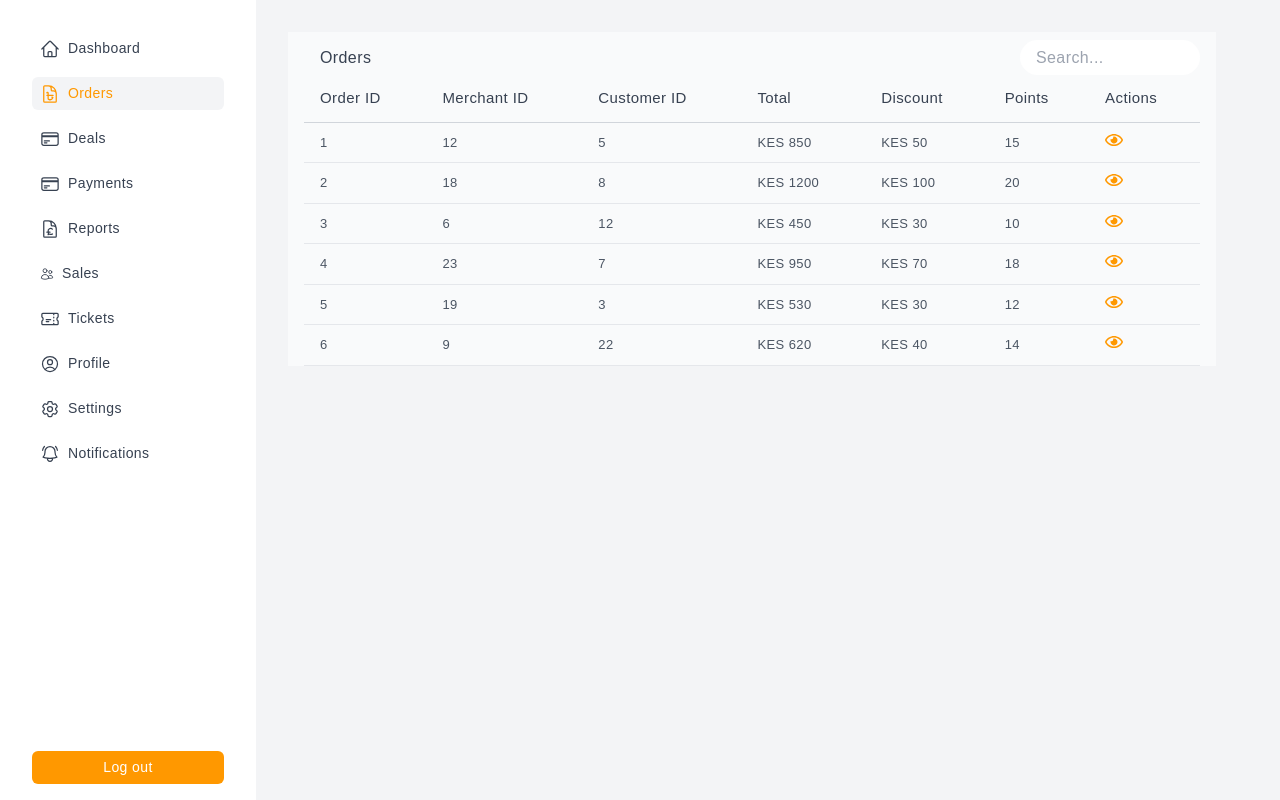
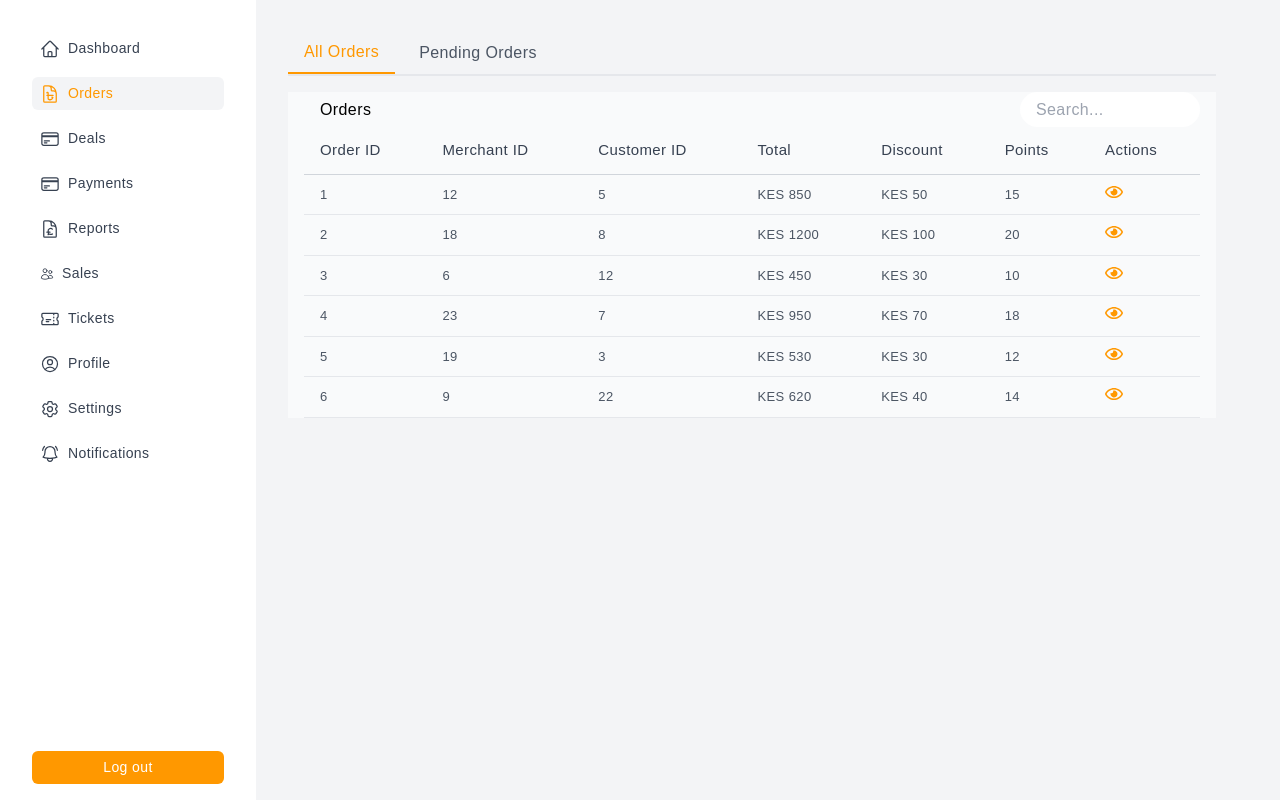
Before and after one commit to salvatoluice/flex-rewards, a React (Create React App) app: page /merchant/orders in a window 1280 px wide. Built offline with nearby package versions, Linux system fonts and the light colour scheme.

Commit message:
push to main

```diff
--- a/src/Index/Navbar.jsx
+++ b/src/Index/Navbar.jsx
@@ -12,7 +12,9 @@ const Navbar = () => {
                 <Link to='/' className='text-gray-700 font-medium text-[15px] hover:text-primary'>Features</Link>
                 <Link to='/' className='text-gray-700 font-medium text-[15px] hover:text-primary'>Why Us </Link>
                 <Link to='/' className='text-gray-700 font-medium text-[15px] hover:text-primary'>Contact</Link>
-                <button className="text-white text-[14px] font-medium px-4 py-1.5 rounded-md bg-primary">Merchant Login</button>
+                <Link to='/merchant/sign-in'>
+                    <button className="text-white text-[14px] font-medium px-4 py-1.5 rounded-md bg-primary">Merchant Login</button>
+                </Link>
             </div>
         </div>
     )
--- a/src/Merchant/Orders.jsx
+++ b/src/Merchant/Orders.jsx
@@ -4,6 +4,7 @@ import Layout from './Layout';
 import { FaRegEye } from 'react-icons/fa';
 
 const Orders = () => {
+  const [activeTab, setActiveTab] = useState('all');
   const [showModal, setShowModal] = useState(false);
   const [selectedOrder, setSelectedOrder] = useState(null);
   const [currentPage, setCurrentPage] = useState(1);
@@ -21,15 +22,34 @@ const Orders = () => {
 
   const indexOfLastOrder = currentPage * ordersPerPage;
   const indexOfFirstOrder = indexOfLastOrder - ordersPerPage;
-  const currentOrders = fakeOrders.slice(indexOfFirstOrder, indexOfLastOrder);
+
+  const filteredOrders = activeTab === 'all'
+    ? fakeOrders
+    : fakeOrders.filter(order => order.status === 'pending');
+
+  const currentOrders = filteredOrders.slice(indexOfFirstOrder, indexOfLastOrder);
 
   const paginate = (pageNumber) => setCurrentPage(pageNumber);
 
   return (
     <Layout>
+      <div className="flex items-center mb-4 border-b-2 border-gray-200">
+        <button
+          className={`py-2 px-4 ${activeTab === 'all' ? 'text-primary border-b-2 border-primary' : 'text-gray-600'}`}
+          onClick={() => setActiveTab('all')}
+        >
+          All Orders
+        </button>
+        <button
+          className={`py-2 px-4 ml-2 ${activeTab === 'pending' ? 'bg-white text-primary border-b-2 border-primary' : 'text-gray-600'}`}
+          onClick={() => setActiveTab('pending')}
+        >
+          Pending Orders
+        </button>
+      </div>
       <div className="overflow-x-auto bg-gray-50 px-4">
-        <div className="flex items-center justify-between w-full mt-2 pl-4 h-[35px] rounded-md">
-          <p className="text-gray-700 font-medium text-[16px]">Orders</p>
+        <div className="flex items-center justify-between w-full pl-4 h-[35px] rounded-md">
+          <p className="text-black font-medium text-[16px]">Orders</p>
           <div className="w-[180px] py-2 flex items-center bg-white px-2 rounded-full h-full">
             <input type="text" placeholder='Search...' className='w-[140px] px-2 h-full' />
           </div>
@@ -67,18 +87,8 @@ const Orders = () => {
             ))}
           </tbody>
         </table>
-        {/* <div className="flex justify-start my-2">
-          {[...Array(Math.ceil(fakeOrders.length / ordersPerPage)).keys()].map((number) => (
-            <button
-              key={number + 1}
-              onClick={() => paginate(number + 1)}
-              className={`w-6 h-6 flex items-centertext-center justify-center rounded-full ${currentPage === number + 1 ? 'bg-primary text-white' : 'bg-gray-50'}`}
-            >
-              {number + 1}
-            </button>
-          ))}
-        </div> */}
 
+        {/* Order Details Modal */}
         {showModal && selectedOrder && (
           <div className="fixed inset-0 flex items-center justify-center bg-gray-800 bg-opacity-50">
             <div className="bg-white p-6 rounded shadow-lg w-[90%] md:w-1/2 max-[90vh] overflow-y-auto">
@@ -92,7 +102,7 @@ const Orders = () => {
               <p className='flex flex-col mb-3 text-gray-600 font-light text-[13px]'><span className='text-gray-700 font-medium text-[14px]'>Loyalty Points</span> {selectedOrder.loyalty_points}</p>
               <p className="font-medium text-[18px] mt-4">Order Items</p>
               <div className="overflow-x-auto">
-                <table className="min-w-full ">
+                <table className="min-w-full">
                   <thead>
                     <tr>
                       <th className="py-3 px-4 border-b text-gray-700 text-start font-medium text-[15px] border-gray-300">Deal ID</th>
--- a/src/pages/auth/SignUp.jsx
+++ b/src/pages/auth/SignUp.jsx
@@ -60,18 +60,20 @@ const SignUp = () => {
             });
 
             const result = await response.json();
-            if (result.success) {
-                console.log(result);
-                navigate('/merchant/dashboard')
+
+            if (response.ok && result.token) {
+                localStorage.setItem('access_token', result.token);
+                navigate('/merchant/dashboard');
             } else {
-                console.error(result.message);
+                console.error(result.message || 'Signup failed');
             }
         } catch (error) {
             console.error('Error:', error);
+        } finally {
+            setLoading(false);
         }
+    };
 
-        setLoading(false);
-    };
 
     return (
         <div className="flex border bg-gray-100 items-center justify-center min-h-screen">
```
Also changed, not shown: 1 other file (tests, documents, lock files or other folders).
